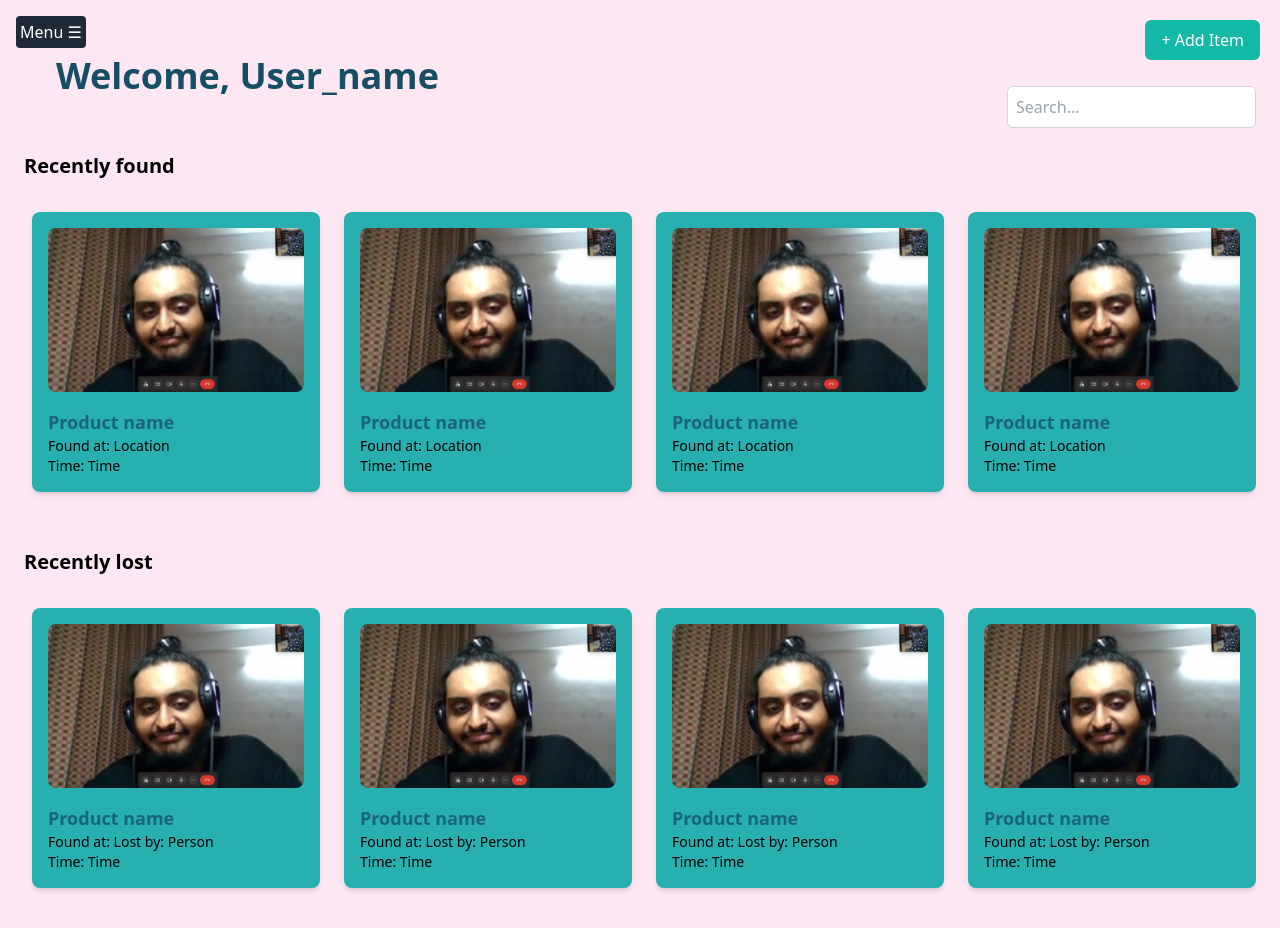
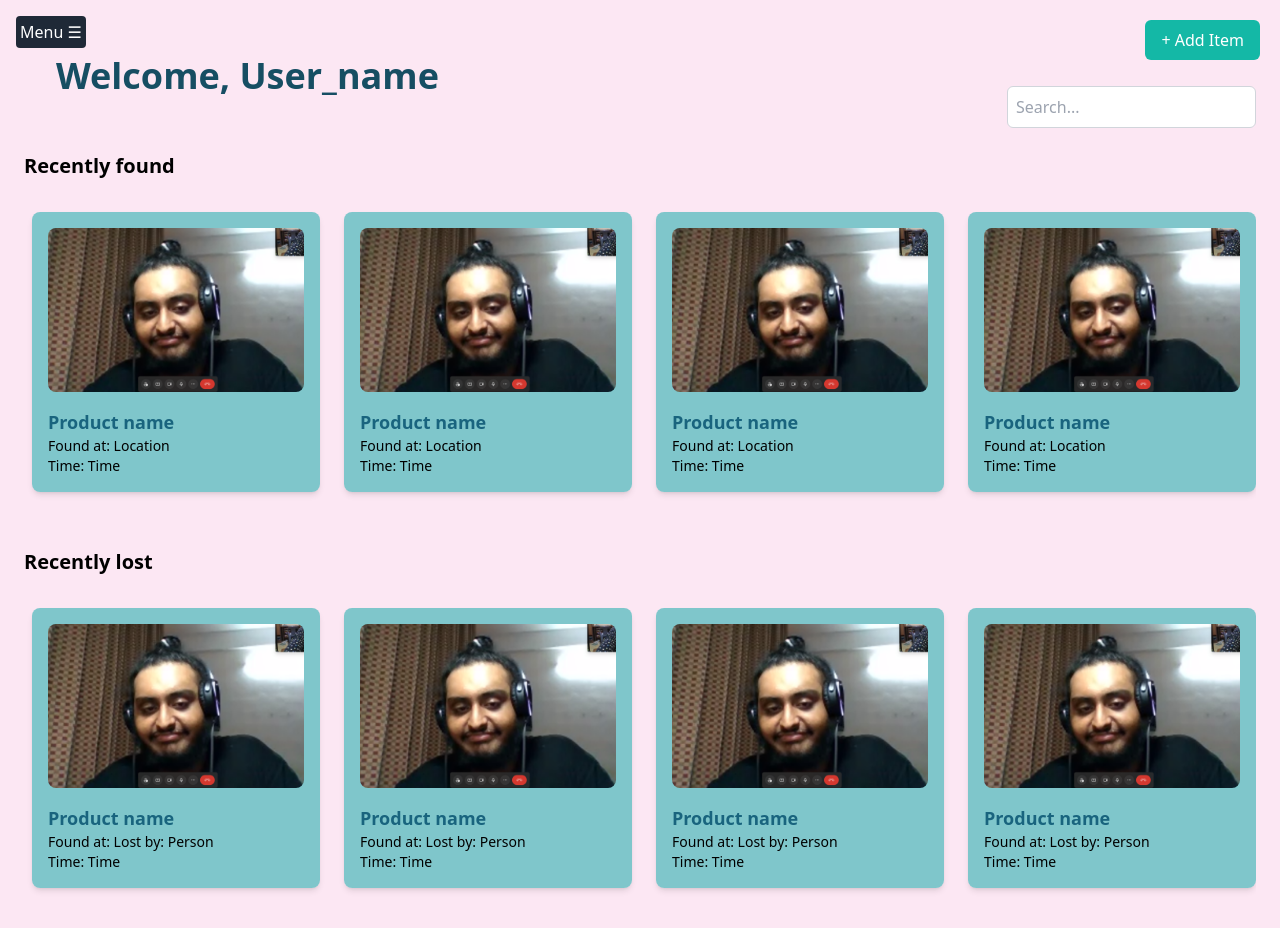
Before and after one commit to Avadhoot1905/Found-It, a Next.js app: page / in a window 1280 px wide. Built offline with nearby package versions, Linux system fonts and the light colour scheme.

Commit message:
fix: added the right card color

```diff
--- a/src/components/Card.tsx
+++ b/src/components/Card.tsx
@@ -8,7 +8,7 @@ interface CardProps {
 
 const Card: React.FC<CardProps> = ({ title, location, time }) => {
   return (
-    <div className="bg-[#28AFB0] p-4 rounded-lg shadow-md">
+    <div className="bg-[#28AFB096] p-4 rounded-lg shadow-md">
     <img
       src="/assets/aasa.png"
       alt={title}                  //background: #19647E;
```
